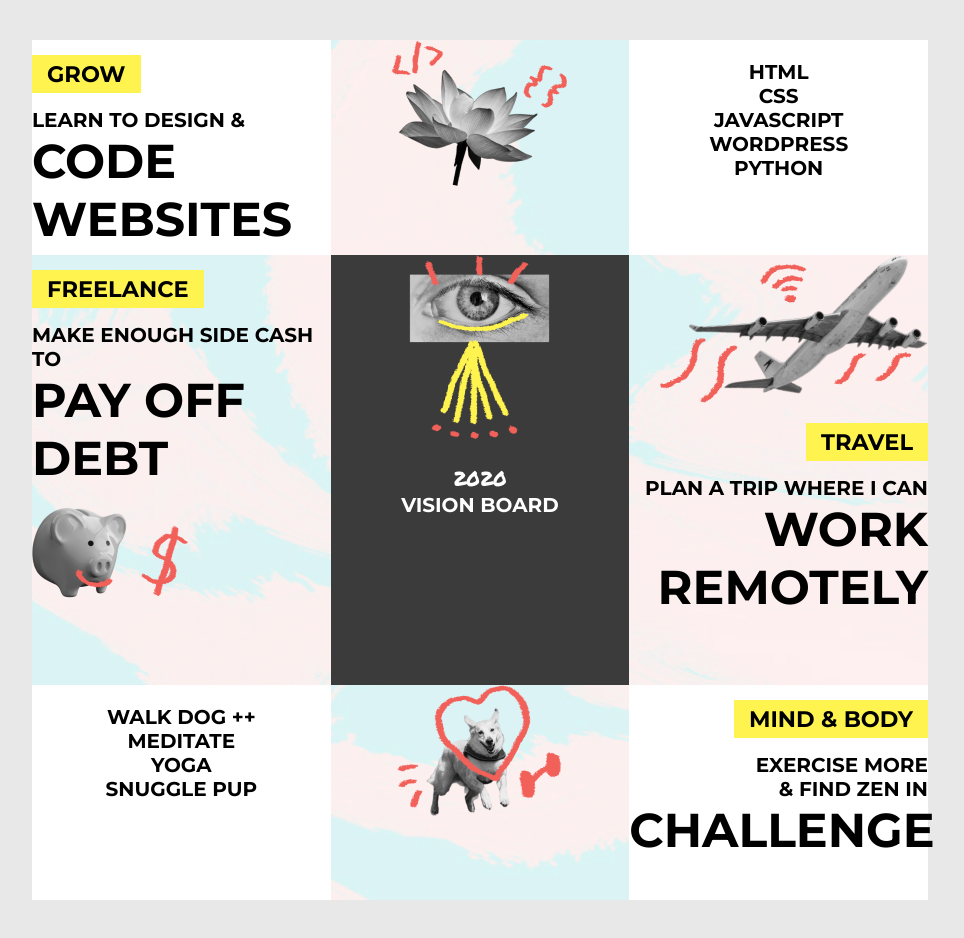
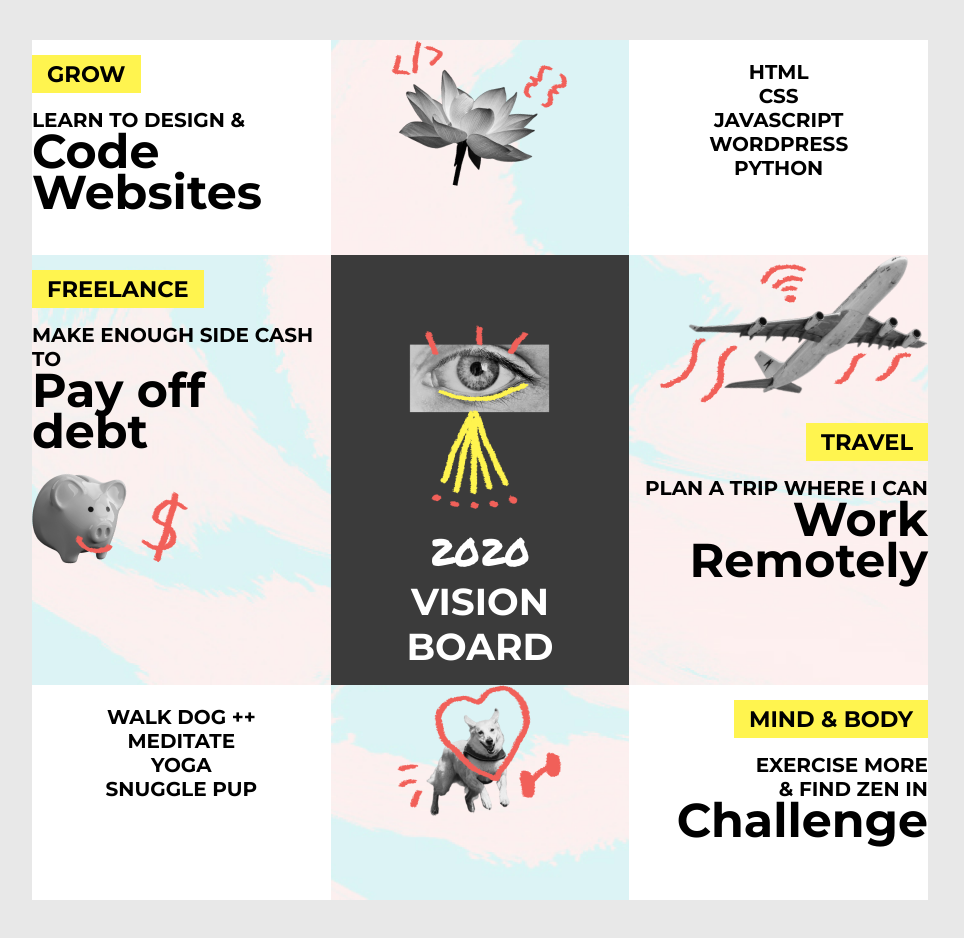
Before and after one commit to JoseDanielMX/vision-board, a plain HTML site: page index.html in a window 1280 px wide. Shown: the whole page, without its empty margins (160-1124 px from the left). Drawn offline with Linux system fonts and the light colour scheme.

Commit message:
Changed class name from feature to featured and added it padding. Assigned the title class to a paragraph in index.html and added it margin. Added more styles to strong class

```diff
--- a/css/main.css
+++ b/css/main.css
@@ -20,9 +20,10 @@ body {
     text-align: center;
 }
 
-.feature {
+.featured {
     background-color: #3B3B3B;
     color: #fff;
+    padding: 70px 40px;
     text-align: center;
 }
 
@@ -47,10 +48,13 @@ body {
 
 strong {
     font-size: 2.375em;
+	line-height: 38px;
+	text-transform: none;
 }
 
 .title {
     font-size: 1.875em;
+    margin: 10px 0;
 }
 
 #vision-board {
--- a/index.html
+++ b/index.html
@@ -31,9 +31,9 @@
 			<p>Make Enough Side Cash to<br><strong>Pay off debt</strong></p>
 			<img src="img/piggy.png" alt="Piggy bank">
 		</div>
-		<div class="block large-block feature">
+		<div class="block large-block featured">
 			<img src="img/eye.png" alt="Eye">
-			<p><span class="marker">2020</span><br>Vision Board</p>
+			<p class="title"><span class="marker">2020</span><br>Vision Board</p>
 		</div>
 		<div class="block large-block right">
 			<img src="img/plane.png" alt="Airplane">
```
